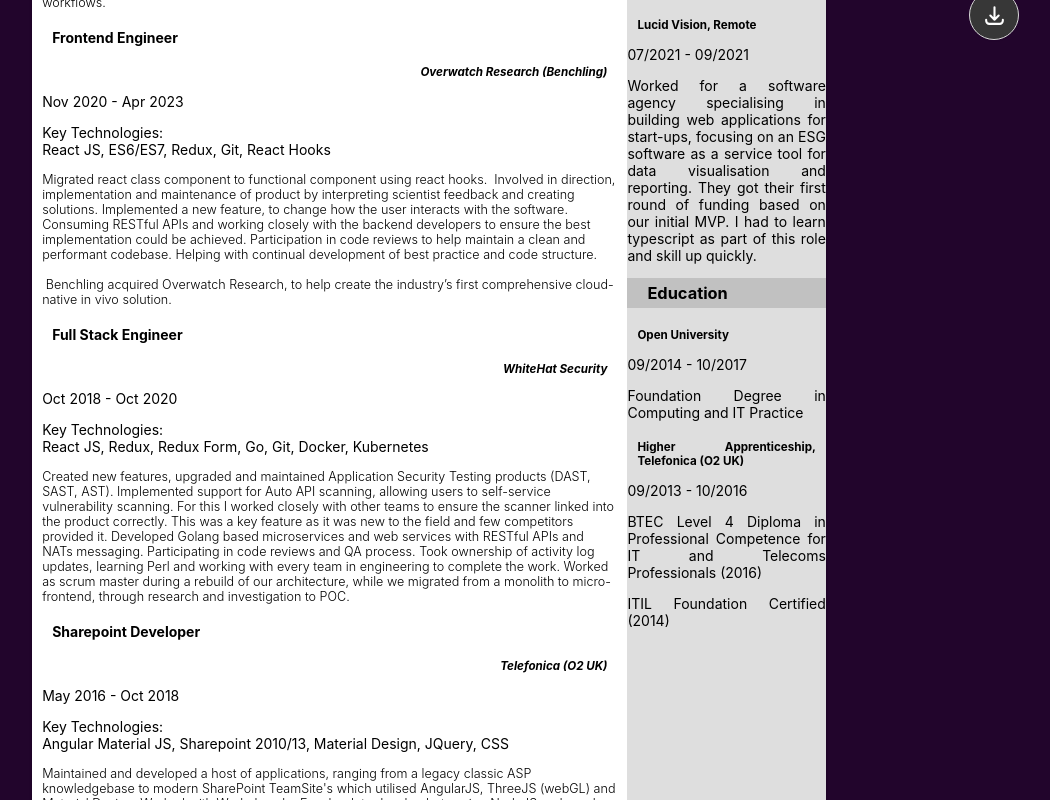
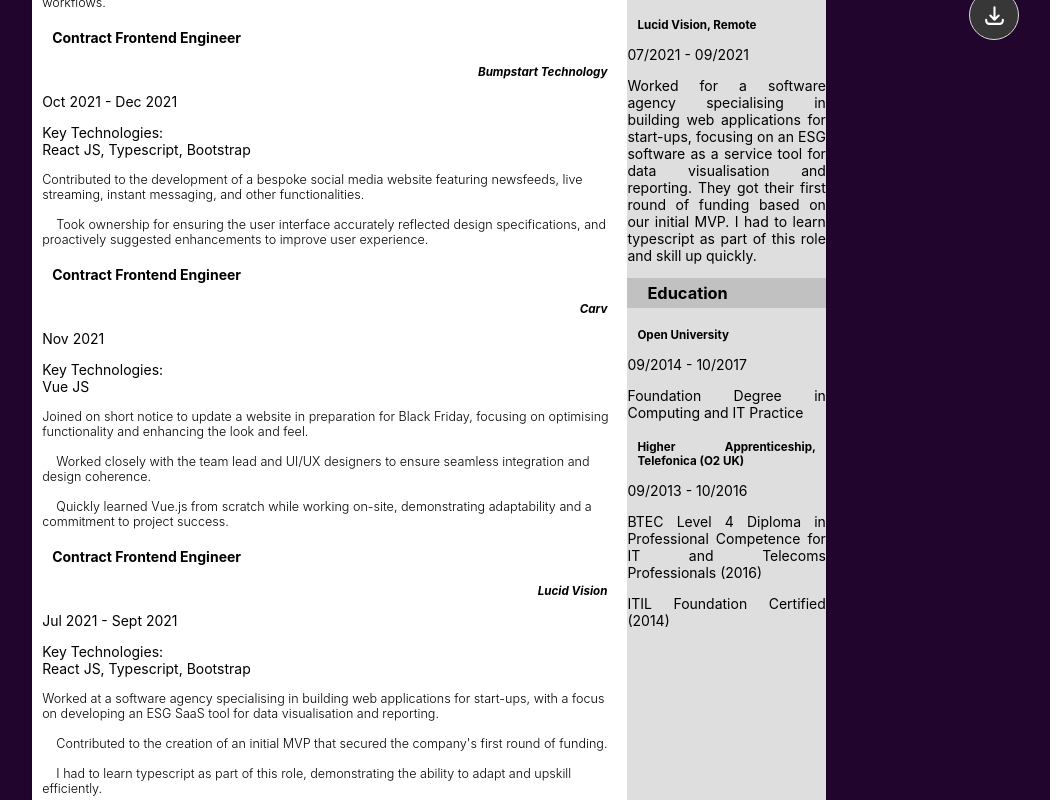
Before and after one commit to Locinine/dev-site, a React (Vite) app: page /cv in a window 1280 px wide. Shown: the part 740-1540 px from the top of the page, without its empty margins (211-1261 px from the left). Built offline with nearby package versions, Linux system fonts and the light colour scheme.

Commit message:
adding XS banner assets

```diff
--- a/src/constants.ts
+++ b/src/constants.ts
@@ -24,14 +24,45 @@
 
 <b>Collaborated with product and design teams</b> to improve <b>UI/UX</b> and develop new features, advocating for ideas like integrating <b>Code Connect for Figma</b> to streamline workflows.`,
     skills:
-      "React JS, Typescript, React Query, Ant Design, Jest, React Testing Library",
+      "React JS, Typescript, React Query, Ant Design, React Testing Library",
+  },
+  {
+    dates: "Oct 2021 - Dec 2021",
+    role: "Contract Frontend Engineer",
+    company_name: "Bumpstart Technology",
+    description: `Contributed to the development of a bespoke social media website featuring newsfeeds, live streaming, instant messaging, and other functionalities.
+
+    Took ownership for ensuring the user interface accurately reflected design specifications, and proactively suggested enhancements to improve user experience.`,
+    skills: "React JS, Typescript, Bootstrap",
+  },
+  {
+    dates: "Nov 2021",
+    role: "Contract Frontend Engineer",
+    company_name: "Carv",
+    description: `Joined on short notice to update a website in preparation for Black Friday, focusing on optimising functionality and enhancing the look and feel.
+
+    Worked closely with the team lead and UI/UX designers to ensure seamless integration and design coherence.
+
+    Quickly learned Vue.js from scratch while working on-site, demonstrating adaptability and a commitment to project success.`,
+    skills: "Vue JS",
+  },
+  {
+    dates: "Jul 2021 - Sept 2021",
+    role: "Contract Frontend Engineer",
+    company_name: "Lucid Vision",
+    description: `Worked at a software agency specialising in building web applications for start-ups, with a focus on developing an ESG SaaS tool for data visualisation and reporting.
+
+    Contributed to the creation of an initial MVP that secured the company's first round of funding.
+
+    I had to learn typescript as part of this role, demonstrating the ability to adapt and upskill efficiently.`,
+    skills: "React JS, Typescript, Bootstrap",
   },
   {
     dates: "Nov 2020 - Apr 2023",
     role: "Frontend Engineer",
     company_name: "Overwatch Research (Benchling)",
     description:
-      "Migrated react class component to functional component using react hooks.  Involved in direction, implementation and maintenance of product by interpreting scientist feedback and creating solutions. Implemented a new feature, to change how the user interacts with the software. Consuming RESTful APIs and working closely with the backend developers to ensure the best implementation could be achieved. Participation in code reviews to help maintain a clean and performant codebase. Helping with continual development of best practice and code structure. \n\n Benchling acquired Overwatch Research, to help create the industry’s first comprehensive cloud-native in vivo solution.",
+      "Migrated react class component to functional component using react hooks.  Involved in direction, implementation and maintenance of product by interpreting scientist feedback and creating solutions. \n\nImplemented a new feature, to change how the user interacts with the software. Consuming RESTful APIs and working closely with the backend developers to ensure the best implementation could be achieved. Participation in code reviews to help maintain a clean and performant codebase. Helping with continual development of best practice and code structure. \n\n Benchling acquired Overwatch Research, to help create the industry’s first comprehensive cloud-native in vivo solution.",
     skills: "React JS, ES6/ES7, Redux, Git, React Hooks",
   },
   {
@@ -39,7 +70,7 @@
     role: "Full Stack Engineer",
     company_name: "WhiteHat Security",
     description:
-      "Created new features, upgraded and maintained Application Security Testing products (DAST, SAST, AST). Implemented support for Auto API scanning, allowing users to self-service vulnerability scanning. For this I worked closely with other teams to ensure the scanner linked into the product correctly. This was a key feature as it was new to the field and few competitors provided it. Developed Golang based microservices and web services with RESTful APIs and NATs messaging. Participating in code reviews and QA process. Took ownership of activity log updates, learning Perl and working with every team in engineering to complete the work. Worked as scrum master during a rebuild of our architecture, while we migrated from a monolith to micro-frontend, through research and investigation to POC.",
+      "Created new features, upgraded and maintained Application Security Testing products (DAST, SAST, AST). Implemented support for Auto API scanning, allowing users to self-service vulnerability scanning. For this I worked closely with other teams to ensure the scanner linked into the product correctly. This was a key feature as it was new to the field and few competitors provided it. \n\nDeveloped Golang based microservices and web services with RESTful APIs and NATs messaging. Participating in code reviews and QA process. \n\nTook ownership of activity log updates, learning Perl and working with every team in engineering to complete the work. Worked as scrum master during a rebuild of our architecture, while we migrated from a monolith to micro-frontend, through research and investigation to POC.",
     skills: "React JS, Redux, Redux Form, Go, Git, Docker, Kubernetes",
   },
   {
@@ -47,7 +78,7 @@
     role: "Sharepoint Developer",
     company_name: "Telefonica (O2 UK)",
     description:
-      "Maintained and developed a host of applications, ranging from a legacy classic ASP knowledgebase to modern SharePoint TeamSite's which utilised AngularJS, ThreeJS (webGL) and Material Design. Worked with Workplace by Facebook to develop bots using NodeJS and graph API. Most notably a survey bot questioning approximately 3,000 audience members at O2’s annual conference and providing real time statistics to the exec team in a custom site. Lead the intranet migration from Sharepoint 2010 to 2013, integrating Angular MaterialJS working towards a mobile first approach. Standardised creation of microsites within the business to ensure consistency and reduce setup overhead. I mentored and trained new developers that joined my team in the frontend.",
+      "Maintained and developed a host of applications, ranging from a legacy classic ASP knowledgebase to modern SharePoint TeamSite's which utilised AngularJS, ThreeJS (webGL) and Material Design. \n\nWorked with Workplace by Facebook to develop bots using NodeJS and graph API. Most notably a survey bot questioning approximately 3,000 audience members at O2’s annual conference and providing real time statistics to the exec team in a custom site. \n\nLead the intranet migration from Sharepoint 2010 to 2013, integrating Angular MaterialJS working towards a mobile first approach. Standardised creation of microsites within the business to ensure consistency and reduce setup overhead. I mentored and trained new developers that joined my team in the frontend.",
     skills:
       "Angular Material JS, Sharepoint 2010/13, Material Design, JQuery, CSS",
   },
@@ -56,7 +87,7 @@
     role: "Higher Apprentice",
     company_name: "Telefonica (O2 UK)",
     description:
-      "The apprenticeship scheme consisted of rotational placements spanning three years inside operations, while working towards a foundation degree. During this time I supported a collection of devices; Cisco switches, Checkpoint firewalls and Unix kit. Managed Checkpoint firewall rulebases, resolved connectivity issues and co-led a system migration project. Monitored the packet core, switch and IP networks, fixed faults, logged cases, escalated them and participated in the operational readiness testing of new devices.",
+      "The apprenticeship scheme consisted of rotational placements spanning three years inside operations, while working towards a foundation degree. \n\nDuring this time I supported a collection of devices; Cisco switches, Checkpoint firewalls and Unix kit. Managed Checkpoint firewall rulebases, resolved connectivity issues and co-led a system migration project. Monitored the packet core, switch and IP networks, fixed faults, logged cases, escalated them and participated in the operational readiness testing of new devices.",
     skills: null,
   },
 ];
--- a/src/pages/home/sections/banner.tsx
+++ b/src/pages/home/sections/banner.tsx
@@ -1,56 +1,24 @@
 import { BannerLayer, ParallaxBanner } from "react-scroll-parallax";
-import { Button } from "antd";
+import { Button, Grid } from "antd";
 
-import skyJPG from "/public/sky.jpg";
-import backgroundMountainsPNG from "/public/background_mountains.png";
-import painterJPG from "/public/painter.png";
-import foregroundMountainsPNG from "/public/foreground_mountains.png";
+import skyJPG from "/public/banner/sky.jpg";
+import backgroundMountainsPNG from "/public/banner/background_mountains.png";
+import painterJPG from "/public/banner/painter.png";
+import foregroundMountainsPNG from "/public/banner/foreground_mountains.png";
+
+import skyJPGXs from "/public/banner_xs/sky.jpg";
+import backgroundMountainsPNGXs from "/public/banner_xs/background_mountains.png";
+import painterJPGXs from "/public/banner_xs/painter.png";
+import foregroundMountainsPNGXs from "/public/banner_xs/foreground_mountains.png";
 
 import "./styles/banner.scss";
 import Link from "antd/es/typography/Link";
-
-const stars: BannerLayer = {
-  image: skyJPG,
-  translateY: [0, 20],
-  opacity: [1, 0.3],
-  scale: [1.05, 1, "easeOutCubic"],
-  shouldAlwaysCompleteAnimation: true,
-  children: (
-    <div className="starsContainer">
-      <div className="stars"></div>
-      <div className="stars2"></div>
-      <div className="stars3"></div>
-    </div>
-  ),
-};
-
-const backgroundMountains: BannerLayer = {
-  image: backgroundMountainsPNG,
-  translateY: [0, 30],
-  scale: [1, 1.05, "easeOutCubic"],
-  shouldAlwaysCompleteAnimation: true,
-  expanded: false,
-};
 
 const moon: BannerLayer = {
   translateY: [0, 5],
   scale: [1.1, 1, "easeOutCubic"],
   shouldAlwaysCompleteAnimation: true,
   children: <div className="moon inset" />,
-};
-
-const painter: BannerLayer = {
-  image: painterJPG,
-  translateY: [0, 10],
-  scale: [1, 1.2, "easeOutCubic"],
-  shouldAlwaysCompleteAnimation: true,
-};
-
-const foregroundMountains: BannerLayer = {
-  image: foregroundMountainsPNG,
-  translateY: [0, 15],
-  scale: [1, 1.1, "easeOutCubic"],
-  shouldAlwaysCompleteAnimation: true,
 };
 
 const gradientOverlay: BannerLayer = {
@@ -75,7 +43,48 @@
   ),
 };
 
-const HeroBanner = () => (
+const HeroBanner = () => {
+  const { useBreakpoint } = Grid;
+  const { xs } = useBreakpoint();
+
+  const stars: BannerLayer = {
+    image: xs ? skyJPG : skyJPGXs,
+    translateY: [0, 20],
+    opacity: [1, 0.3],
+    scale: [1.05, 1, "easeOutCubic"],
+    shouldAlwaysCompleteAnimation: true,
+    children: (
+      <div className="starsContainer">
+        <div className="stars"></div>
+        <div className="stars2"></div>
+        <div className="stars3"></div>
+      </div>
+    ),
+  };
+
+  const backgroundMountains: BannerLayer = {
+    image: xs ? backgroundMountainsPNG : backgroundMountainsPNGXs,
+    translateY: [0, 30],
+    scale: [1, 1.05, "easeOutCubic"],
+    shouldAlwaysCompleteAnimation: true,
+    expanded: false,
+  };
+
+  const painter: BannerLayer = {
+    image: xs ? painterJPG : painterJPGXs,
+    translateY: [0, 10],
+    scale: [1, 1.2, "easeOutCubic"],
+    shouldAlwaysCompleteAnimation: true,
+  };
+
+  const foregroundMountains: BannerLayer = {
+    image: xs ? foregroundMountainsPNG : foregroundMountainsPNGXs,
+    translateY: [0, 15],
+    scale: [1, 1.1, "easeOutCubic"],
+    shouldAlwaysCompleteAnimation: true,
+  };
+
+  return (
     <ParallaxBanner
       layers={[
         stars,
@@ -89,5 +98,6 @@
       className="banner"
     />
   );
+};
 
 export default HeroBanner;
--- a/vite.config.ts
+++ b/vite.config.ts
@@ -3,6 +3,6 @@
 
 // https://vitejs.dev/config/
 export default defineConfig({
-  base: "/",
+  base: "./",
   plugins: [react()],
 });
```
Also changed, not shown: 5 other files (tests, documents, lock files or other folders). Lines whose indentation alone changed are shown as unchanged.
